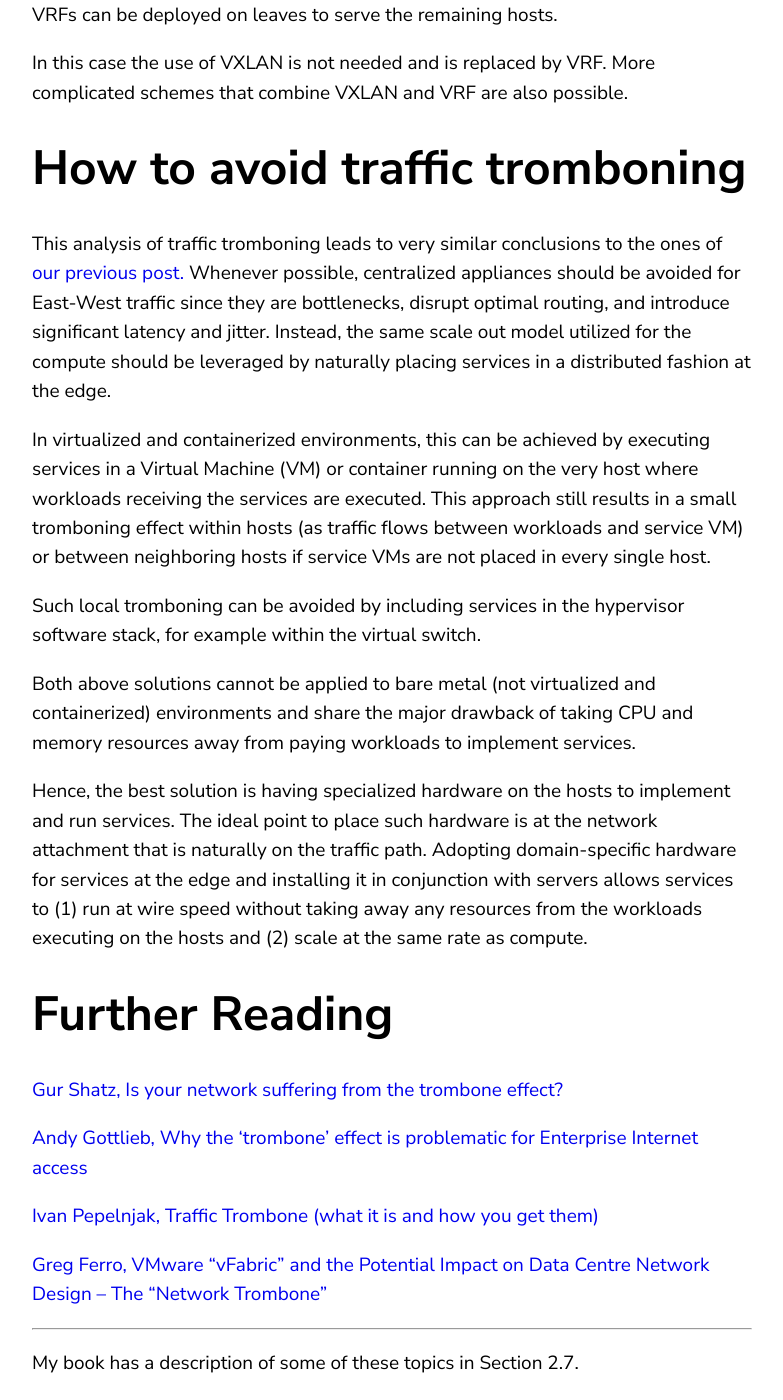
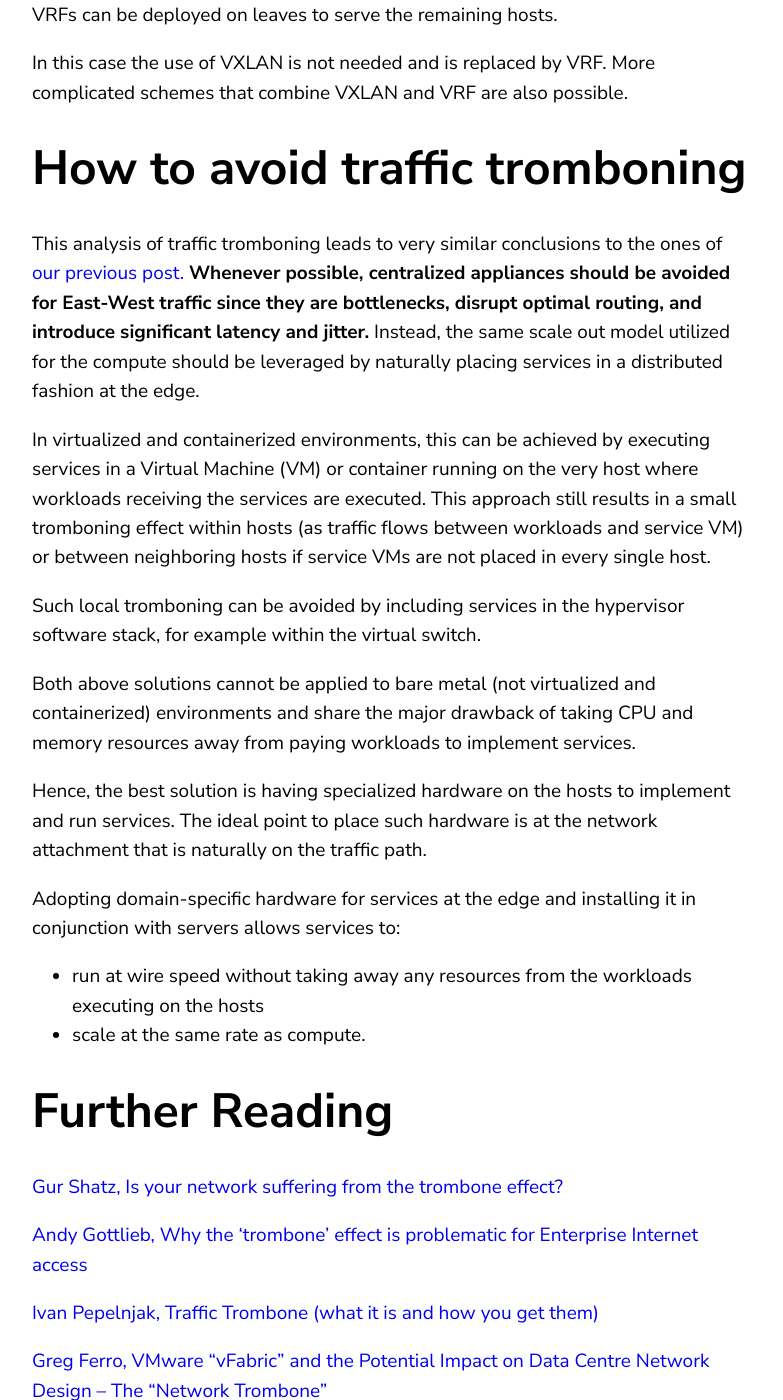
Before and after one commit to silvanogai/silvanogai, a Jekyll site: the page built from _posts/2020-06-06-trombone.md, in a window 1280 px wide and 1400 px high, scrolled down 9132 px. Shown: the whole window, without its empty margins (68-851 px from the left). Built offline with Jekyll 4.4.1, drawn with Linux system fonts in a browser that asks for light colours; comment, search, counter and statistics services are not loaded; some of the changed text lies outside the part shown.

Commit message:
My last pass

```diff
--- a/_posts/2020-06-06-trombone.md
+++ b/_posts/2020-06-06-trombone.md
@@ -21,12 +21,12 @@
 * Provide equal and abundant bandwidth between any pair of hosts.
 * Separate “physical” adjacency (in the IP terminology sense, namely layer two connectivity) from the actual physical topology.
 
-The Clos network topology with its fractal capability of scaling (possibly incrementally) by adding identical components (leaf and spine switches) interconnected according to the same pattern, effectively solves the first requirement.
+The [Clos network topology](https://silvanogai.github.io/posts/clos-part1/) with its fractal capability of scaling (possibly incrementally) by adding identical components (leaf and spine switches) interconnected according to the same pattern, effectively solves the first requirement.
 
 Network virtualization techniques, such as SDN (Software Defined Networking) and VXLAN (Virtual Extensible LAN), address the second requirement.
 
 In this context, the remaining challenge is how to deploy the networking and security services (whether discrete/physical appliances or virtual network functions running on the same type of physical hosts as the workloads), in front of the (virtual) hosts they serve.
-The solution relies on  the same technologies and infrastructure that make logical proximity independent of physical (topological) proximity: network virtualization.
+The solution relies on the same technologies and infrastructure that make logical proximity independent of physical (topological) proximity: network virtualization.
 
 Specifically, there are two main mechanisms that can be used for this purpose:
 * Configure the service (virtual) appliance as the default gateway for a particular IP subnet. This requires layer two connectivity between the source of the traffic and the appliance. All packets that need to go outside the IP subnet need to cross the appliance/default gateway by definition.
@@ -48,11 +48,11 @@
 
 <img src="/assets/images/trombone.jpg" width="600">
 
-Trombones by their very nature create a network traffic scalability problem. Addressing this through load balancing among multiple trombones is challenging since their services are stateful.
+Trombones, by their very nature, create a network traffic scalability problem. Addressing this through load balancing among multiple trombones is challenging since their services are often stateful.
 
 Let's consider a ubiquitous combination of a firewall and a NAT that we all have in the router that connects our house to the Internet. When a family member browses the Internet, a TCP session is created. The router needs to create a NAT rule for the outgoing traffic, but also a second one for the return traffic. These two rules need to be kept for the duration of the TCP session.
 
-If, for example in a corporate network context, two or more NAT appliances are required for scale or fault tolerance, one of the following should apply:
+If, for example, in a corporate network context, two or more NAT appliances are required for scale or fault tolerance, one of the following should apply:
 
 * Direct and reverse directions of a flow should go through the same appliance.
 * State should be synchronized across the various appliances.
@@ -65,7 +65,7 @@
 
 # North-South vs East-West Traffic
 
-Not every  trombone is a bottleneck. Historically tromboning was happening towards the wide area network, a typical example being the firewall connecting a corporate network to the Internet. However, usually in that scenario the capacity of the link to the service provider is the bottleneck.
+Not every trombone is a bottleneck. Historically tromboning was happening towards the wide area network, a typical example being the firewall connecting a corporate network to the Internet. However, usually in that scenario the capacity of the link to the service provider is the bottleneck.
 
 Today some high end firewalls, albeit costly, are capable of supporting up to 100 Gbps. Firewalls operating at 1 Gbps are very common and cheap, with 10 Gbps ones being considered the reasonably priced midrange. Therefore firewalls are typically not choke-points when used to connect to the Internet, a type of traffic that is also called North-South in a data center.
 
@@ -79,7 +79,6 @@
 
 There are indeed  enterprise deployments where this might not be a problem because the traffic is limited compared to the large capacity of the data center fabric and the specific applications utilized can tolerate latency. But, there are a significant number of cases where traffic tromboning drawbacks are critical, with obvious examples being cloud provider data centers (where the fabric bandwidth is shared by the various tenants) and market segments that deploy time sensitive applications, such as financial trading.
 
-
 # How is traffic tromboning realized?
 
 Let's now consider the configuration complexity of traffic tromboning for East-West traffic in conjunction with Clos networks for the two approaches previously mentioned.
@@ -92,10 +91,9 @@
 
 In this example, the E-W Firewall is deployed in transparent mode, acting as the default gateway for the server C subnet. As previously explained, IP rules require that a host and its default gateway be in the same subnet, i.e., be able to exchange layer two frames.
 
-This requires some type of encapsulation, because in typical  Clos data center networks each leaf implements a layer two domain (with its own IP subnet) and uses layer three forwarding towards the spines leveraging ECMP (equal cost multi-path) routing to spread the traffic across multiple paths. Therefore the network administrator needs to deploy an encapsulation technique, like VXLAN, to create  a virtual  layer two domain including server C (at leaf L2) and  the E-W Firewall (that is physically connected to leaf L1).
+This requires some type of encapsulation, because in typical Clos data center networks each leaf implements a layer two domain (with its own IP subnet) and uses layer three forwarding towards the spines leveraging ECMP (equal cost multi-path) routing to spread the traffic across multiple paths. Therefore the network administrator needs to deploy an encapsulation technique, like VXLAN, to create a virtual layer two domain including server C (at leaf L2) and the E-W Firewall (that is physically connected to leaf L1).
 
-Since the firewall needs to serve as a default gateway for servers connected to multiple leaves (namely, multiple IP subnets), VLAN trunking is typically enabled between leaf L1 and the E-W Firewall. Each VLAN contains the IP subnet of a leaf and is mapped to a VNID (Virtual Network IDentifier) of the VXLAN protocol. For example, the leaf L2 may encapsulate the native VLAN toward server C in a VXLAN tunnel with VNID = 88 and leaf L1 may remove the VXLAN encapsulation and map VNID = 88 to VLAN =8 toward the E-W Firewall. Leaf L4 may use VNID = 44 and leaf L1 may map it to VLAN = 4. The same applies to  the reverse direction.
-
+Since the firewall needs to serve as a default gateway for servers connected to multiple leaves (namely, multiple IP subnets), VLAN trunking is typically enabled between leaf L1 and the E-W Firewall. Each VLAN contains the IP subnet of a leaf and is mapped to a VNID (Virtual Network IDentifier) of the VXLAN protocol. For example, the leaf L2 may encapsulate the native VLAN toward server C in a VXLAN tunnel with VNID = 88 and leaf L1 may remove the VXLAN encapsulation and map VNID = 88 to VLAN = 8 toward the E-W Firewall. Leaf L4 may use VNID = 44 and leaf L1 may map it to VLAN = 4. The same applies to  the reverse direction.
 
 This approach therefore uses a layer two network virtualization technique.
 
@@ -120,7 +118,7 @@
 # How to avoid traffic tromboning
 
 This analysis of traffic tromboning leads to very similar conclusions to the ones of [our previous post.](https://silvanogai.github.io/posts/service-edge/)
-Whenever possible, centralized appliances should be avoided for East-West traffic since they are bottlenecks, disrupt optimal routing, and introduce significant latency and jitter. Instead, the same scale out model utilized for the compute should be leveraged by naturally placing services in a distributed fashion at the edge.
+**Whenever possible, centralized appliances should be avoided for East-West traffic since they are bottlenecks, disrupt optimal routing, and introduce significant latency and jitter.** Instead, the same scale out model utilized for the compute should be leveraged by naturally placing services in a distributed fashion at the edge.
 
 In virtualized and containerized environments, this can be achieved by executing services in a Virtual Machine (VM) or container running on the very host where workloads receiving the services are executed. This approach still results in a small tromboning effect within hosts (as traffic flows between workloads and service VM) or between neighboring hosts if service VMs are not placed in every single host.
 
@@ -129,7 +127,10 @@
 Both above solutions cannot be applied to bare metal (not virtualized and containerized) environments and share the major drawback of taking CPU and memory resources away from paying workloads to implement services.
 
 Hence, the best solution is having specialized hardware on the hosts to implement and run services. The ideal point to place such hardware is at the network attachment that is naturally on the traffic path.
-Adopting domain-specific hardware for services at the edge and installing it in conjunction with servers allows services to (1) run at wire speed without taking away any resources from the workloads executing on the hosts and (2) scale at the same rate as compute.
+
+Adopting domain-specific hardware for services at the edge and installing it in conjunction with servers allows services to:
+* run at wire speed without taking away any resources from the workloads executing on the hosts
+* scale at the same rate as compute.
 
 # Further Reading
 
@@ -143,7 +144,6 @@
 
 ---
 
-
 My book has a description of some of these topics in  Section 2.7.
 
 ![Book Cover](/assets/images/book-cover.jpg)
```
